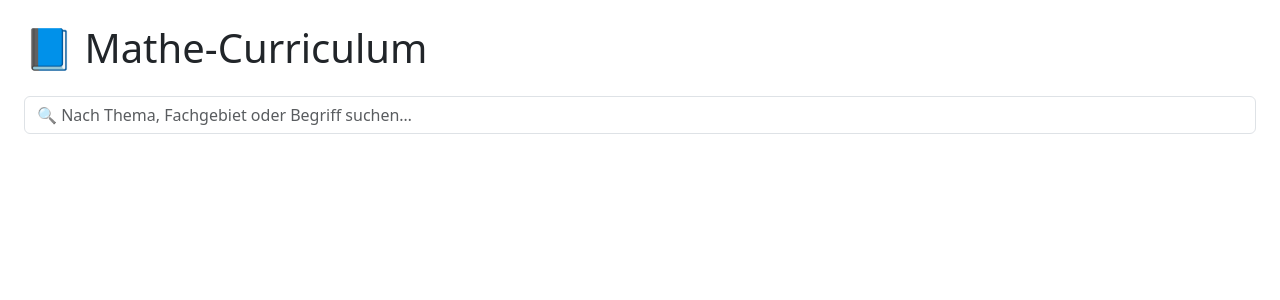
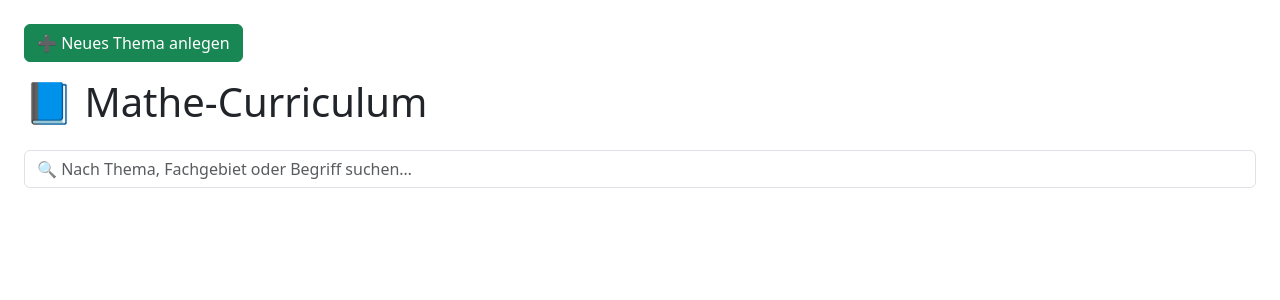
Before and after one commit to JensAlb/math-curriculum, a Flask app: page / in a window 1280 px wide. Shown: the top 300 px of the page. Run offline with Flask 3, Linux system fonts and the light colour scheme; data that the repository does not hold is empty.

Commit message:
Update index.html

```diff
--- a/templates/index.html
+++ b/templates/index.html
@@ -4,6 +4,10 @@
     <meta charset="UTF-8">
 
     <title>Mathe-Curriculum</title>
+
+    <div class="mb-3">
+    <a href="/thema/new" class="btn btn-success">➕ Neues Thema anlegen</a>
+    </div>
 
     <!-- Bootstrap (CSS über CDN) -->
     <link
```
